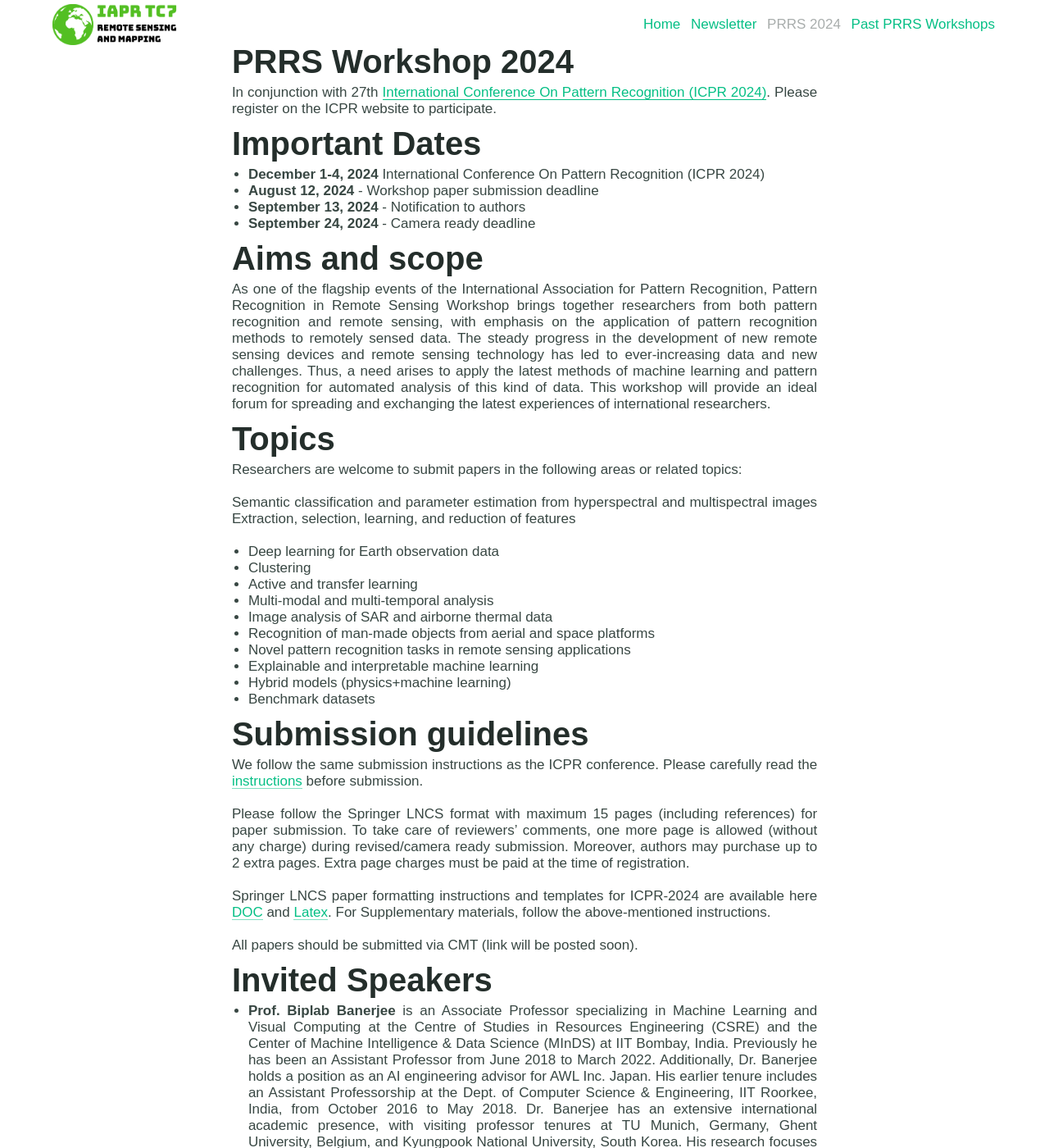
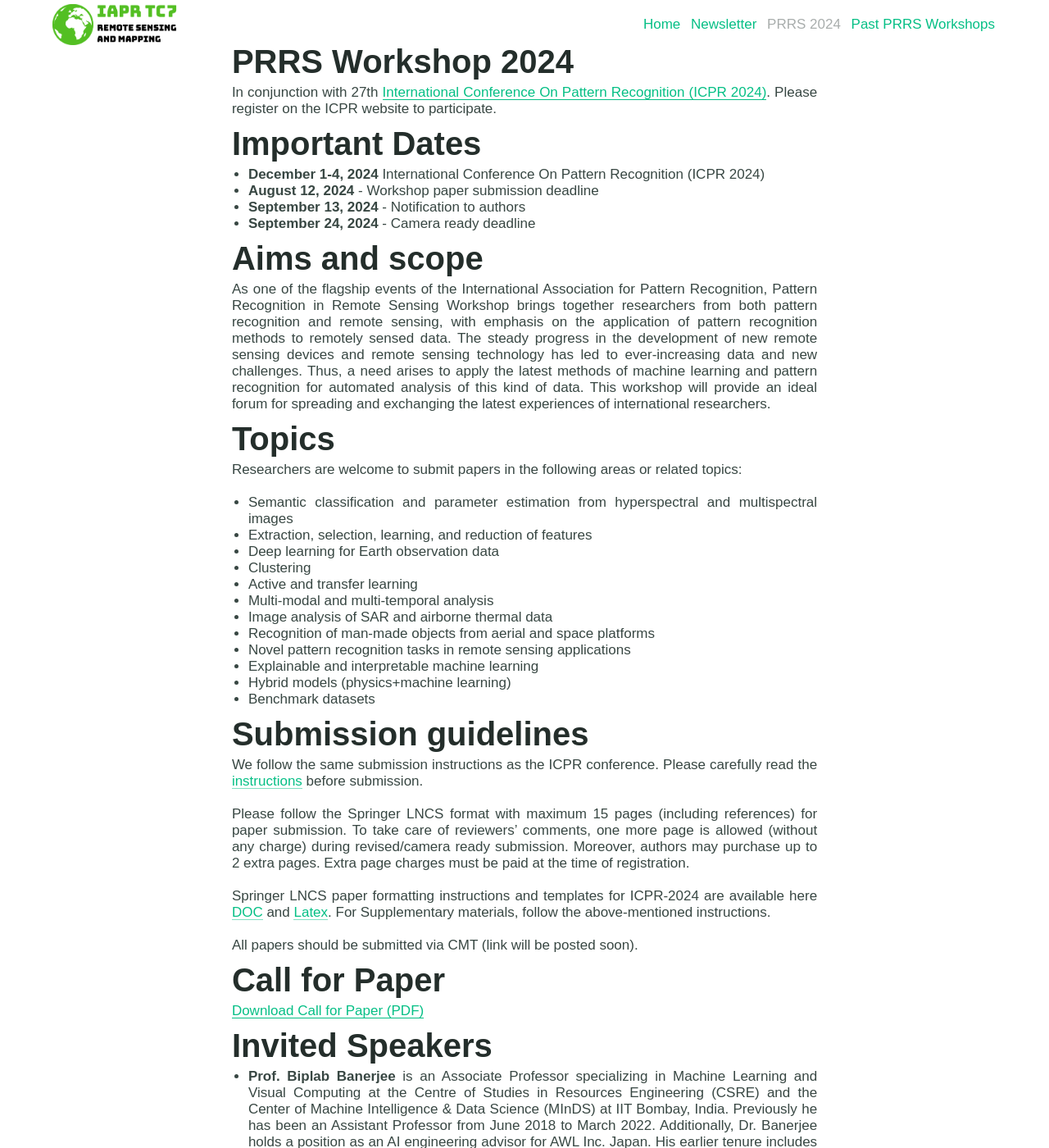
Before and after one commit to IAPR-TC7/iapr-tc7.github.io, a Jekyll site: the page built from prrs2024.md, in a window 1280 px wide and 1400 px high. Shown: the whole window at 82% size. Built offline with Jekyll 4.4.1, drawn with Linux system fonts in a browser that asks for light colours.

Commit message:
Update prrs2024.md
Added CfP and a few minor edits

```diff
--- a/prrs2024.md
+++ b/prrs2024.md
@@ -17,8 +17,8 @@ As one of the flagship events of the International Association for Pattern Recog
 # Topics
 Researchers are welcome to submit papers in the following areas or related topics:
 
-Semantic classification and parameter estimation from hyperspectral and multispectral images
-Extraction, selection, learning, and reduction of features
+* Semantic classification and parameter estimation from hyperspectral and multispectral images
+* Extraction, selection, learning, and reduction of features
 * Deep learning for Earth observation data
 * Clustering
 * Active and transfer learning
@@ -40,6 +40,9 @@ Springer LNCS paper formatting instructions and templates for ICPR-2024 are avai
 
 All papers should be submitted via CMT (link will be posted soon).
 
+# Call for Paper
+[Download Call for Paper (PDF)](https://github.com/IAPR-TC7/iapr-tc7.github.io/blob/main/assets/PRRS2024-cfpV2.pdf)
+
 # Invited Speakers
 
 * **Prof. Biplab Banerjee** is an Associate Professor specializing in Machine Learning and Visual Computing at the Centre of Studies in Resources Engineering (CSRE) and the Center of Machine Intelligence & Data Science (MInDS) at IIT Bombay, India. Previously he has been an Assistant Professor from June 2018 to March 2022. Additionally, Dr. Banerjee holds a position as an AI engineering advisor for AWL Inc. Japan. His earlier tenure includes an Assistant Professorship at the Dept. of Computer Science & Engineering, IIT Roorkee, India, from October 2016 to May 2018. Dr. Banerjee has an extensive international academic presence, with visiting professor tenures at TU Munich, Germany, Ghent University, Belgium, and Kyungpook National University, South Korea. His research focuses on various aspects of deep learning in image and video analysis, including learning under limited supervision, multi-task learning, vision-language models, domain adaptation and generalization, lifelong learning across domains, and multi-modal learning in vision. He received the prestigious Young Investigator's Award from IIT Bombay in 2021. Dr. Banerjee is also a Senior Member of IEEE.
```
